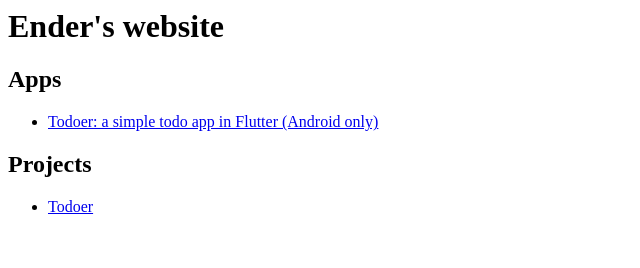
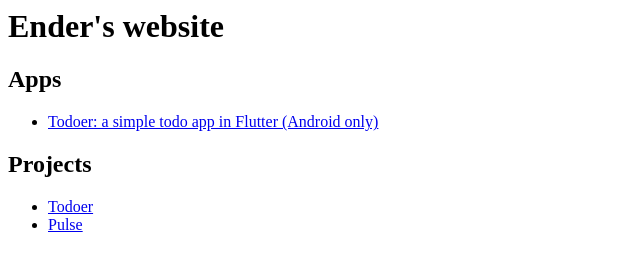
Before and after one commit to EnderNight/EnderNight.github.io, a plain HTML site: page index.html in a window 1280 px wide. Shown: the full height of the page, 0-640 px from the left. Drawn offline with Linux system fonts and the light colour scheme.

Commit message:
Added Pulse

```diff
--- a/index.html
+++ b/index.html
@@ -8,4 +8,5 @@
 <h2>Projects</h2>
 <ul>
 	<li><a href="https://github.com/EnderNight/Todoer">Todoer</a></li>
+	<li><a href="https://github.com/EnderNight/Pulse">Pulse</a></li>
 </ul>
```
